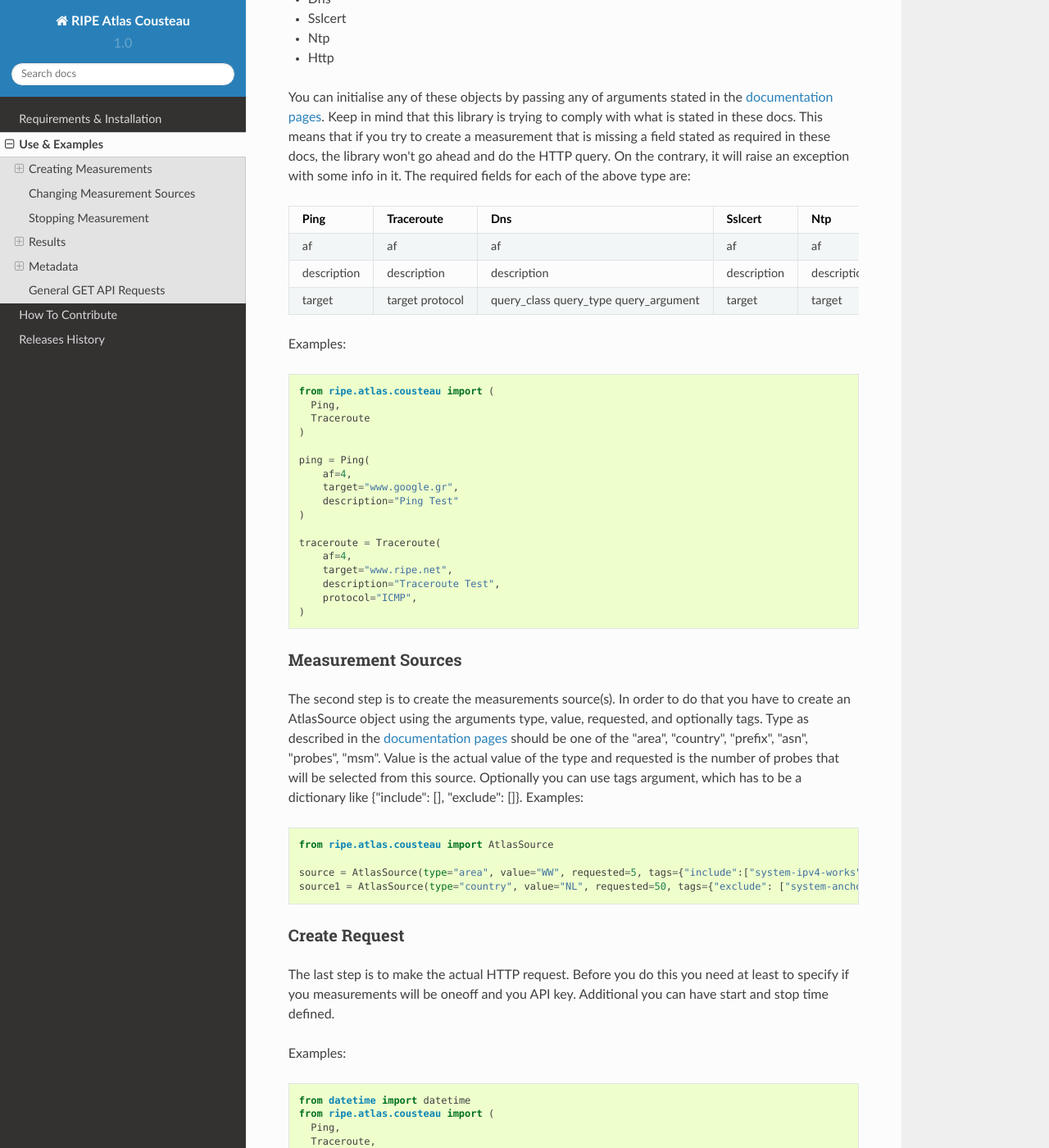
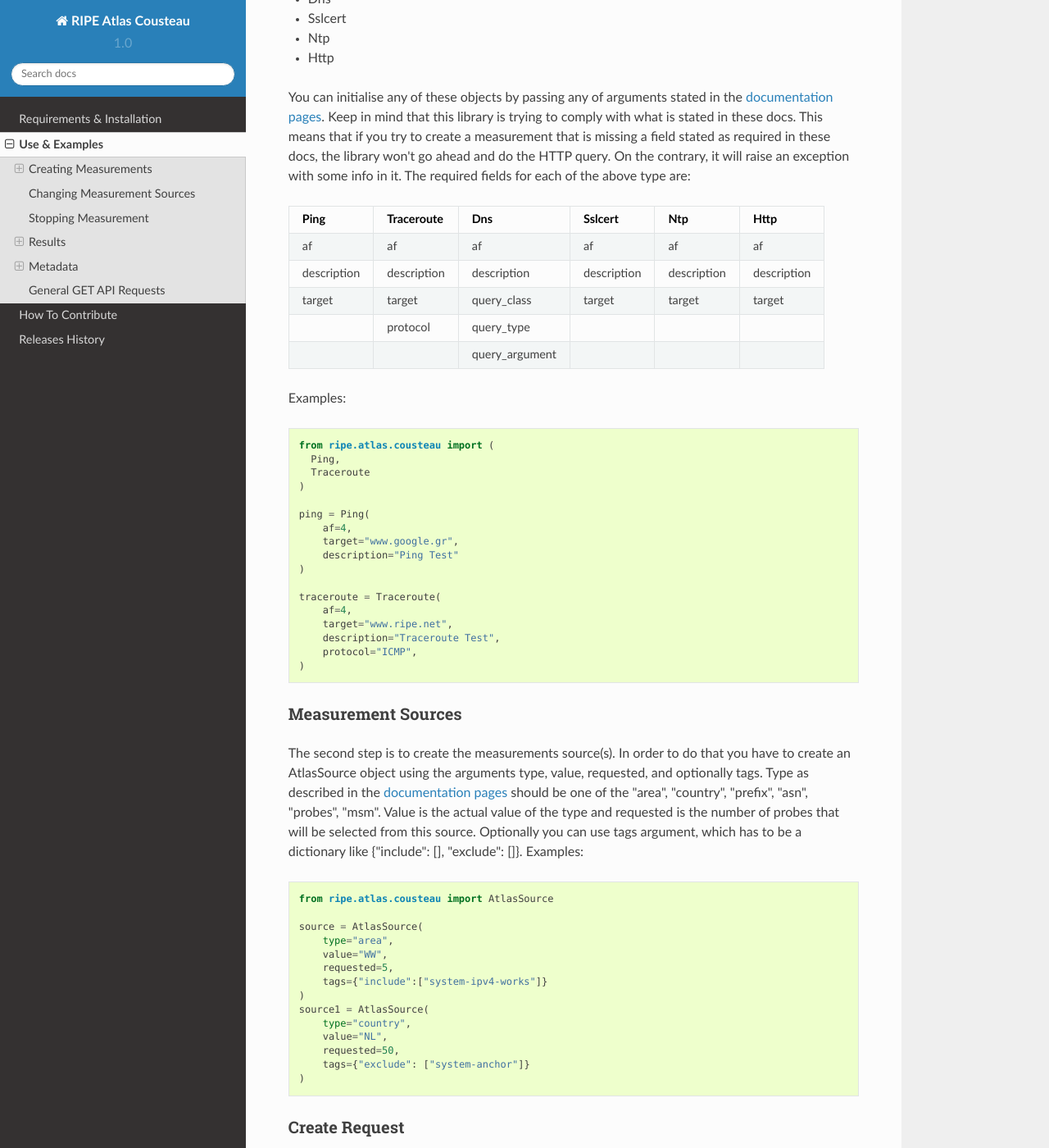
Before and after one commit to RIPE-NCC/ripe-atlas-cousteau, a Sphinx documentation site: the page built from docs/use.rst, in a window 1280 px wide and 1400 px high, scrolled down 668 px. Shown: the whole window at 82% size. Built offline with Sphinx 7.4.7 and the Read the Docs theme 2.0.0, drawn with Linux system fonts in a browser that asks for light colours.

Commit message:
fixes in styling

```diff
--- a/docs/use.rst
+++ b/docs/use.rst
@@ -32,15 +32,19 @@ ahead and do the HTTP query. On the contrary, it will raise an exception
 with some info in it.
 The required fields for each of the above type are:
 
-=========== =========== ============== =========== =========== ===========
-Ping        Traceroute  Dns            Sslcert     Ntp         Http
-=========== =========== ============== =========== =========== ===========
-af          af          af             af          af          af
-description description description    description description description
-target      target      query_class    target      target      target
-            protocol    query_type
-                        query_argument
-=========== =========== ============== =========== =========== ===========
++-------------+-------------+----------------+-------------+-------------+-------------+
+|     Ping    |  Traceroute |       Dns      |   Sslcert   |     Ntp     |     Http    |
++=============+=============+================+=============+=============+=============+
+|      af     |      af     |       af       |      af     |      af     |      af     |
++-------------+-------------+----------------+-------------+-------------+-------------+
+| description | description |   description  | description | description | description |
++-------------+-------------+----------------+-------------+-------------+-------------+
+|    target   |    target   |   query_class  |    target   |    target   |    target   |
++-------------+-------------+----------------+-------------+-------------+-------------+
+|             |   protocol  |   query_type   |             |             |             |
++-------------+-------------+----------------+-------------+-------------+-------------+
+|             |             | query_argument |             |             |             |
++-------------+-------------+----------------+-------------+-------------+-------------+
 
 Examples:
 
@@ -75,8 +79,18 @@ Examples:
 
     from ripe.atlas.cousteau import AtlasSource
 
-    source = AtlasSource(type="area", value="WW", requested=5, tags={"include":["system-ipv4-works"]})
-    source1 = AtlasSource(type="country", value="NL", requested=50, tags={"exclude": ["system-anchor"]})
+    source = AtlasSource(
+        type="area",
+        value="WW",
+        requested=5,
+        tags={"include":["system-ipv4-works"]}
+    )
+    source1 = AtlasSource(
+        type="country",
+        value="NL",
+        requested=50,
+        tags={"exclude": ["system-anchor"]}
+    )
 
 Create Request
 --------------
@@ -106,8 +120,18 @@ Examples:
         protocol="ICMP",
     )
 
-    source = AtlasSource(type="area", value="WW", requested=5, tags={"include":["system-ipv4-works"]})
-    source1 = AtlasSource(type="country", value="NL", requested=50, tags={"exclude": ["system-anchor"]})
+    source = AtlasSource(
+        type="area",
+        value="WW",
+        requested=5,
+        tags={"include":["system-ipv4-works"]}
+    )
+    source1 = AtlasSource(
+        type="country",
+        value="NL",
+        requested=50,
+        tags={"exclude": ["system-anchor"]}
+    )
 
 
     atlas_request = AtlasCreateRequest(
```
